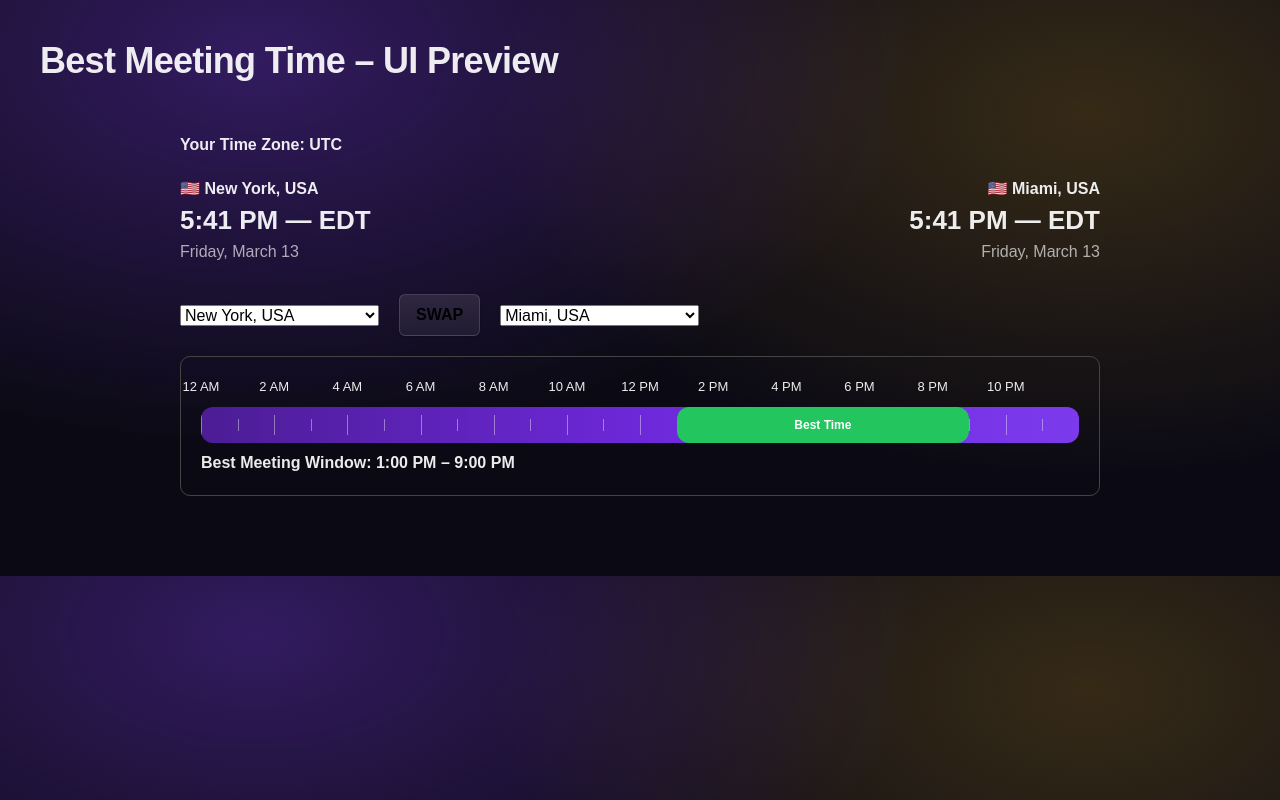
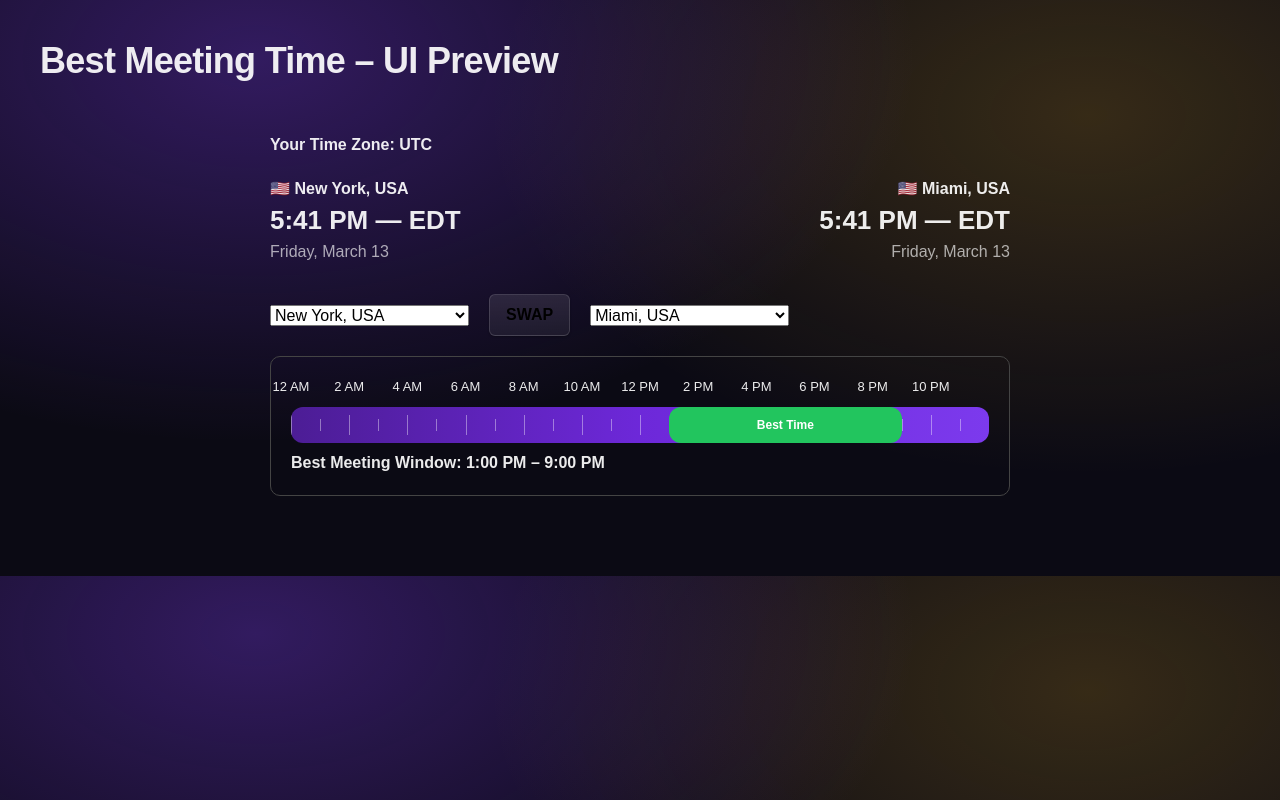
Before and after one commit to techtalk1282/Best-Meeting-Time, a Next.js app: page /preview in a window 1280 px wide. Built offline with nearby package versions, Linux system fonts and the light colour scheme.

Commit message:
style(ui): reduce ToolPreviewSection width to align with hero layout
Reduce ToolPreviewSection maxWidth from 1000px to 820px to better align
with hero text column and improve visual balance of the landing page.
No functional changes.

```diff
--- a/app/ui/ToolPreviewSection.tsx
+++ b/app/ui/ToolPreviewSection.tsx
@@ -208,7 +208,7 @@ export default function ToolPreviewSection() {
 
   return (
 
-    <div style={{ maxWidth: 1000, margin: "0 auto", padding: 40 }}>
+    <div style={{ maxWidth: 820, margin: "0 auto", padding: 40 }}>
 
       {viewerTZ && (
         <div style={{ marginBottom: 20, fontWeight: 600 }}>
```
